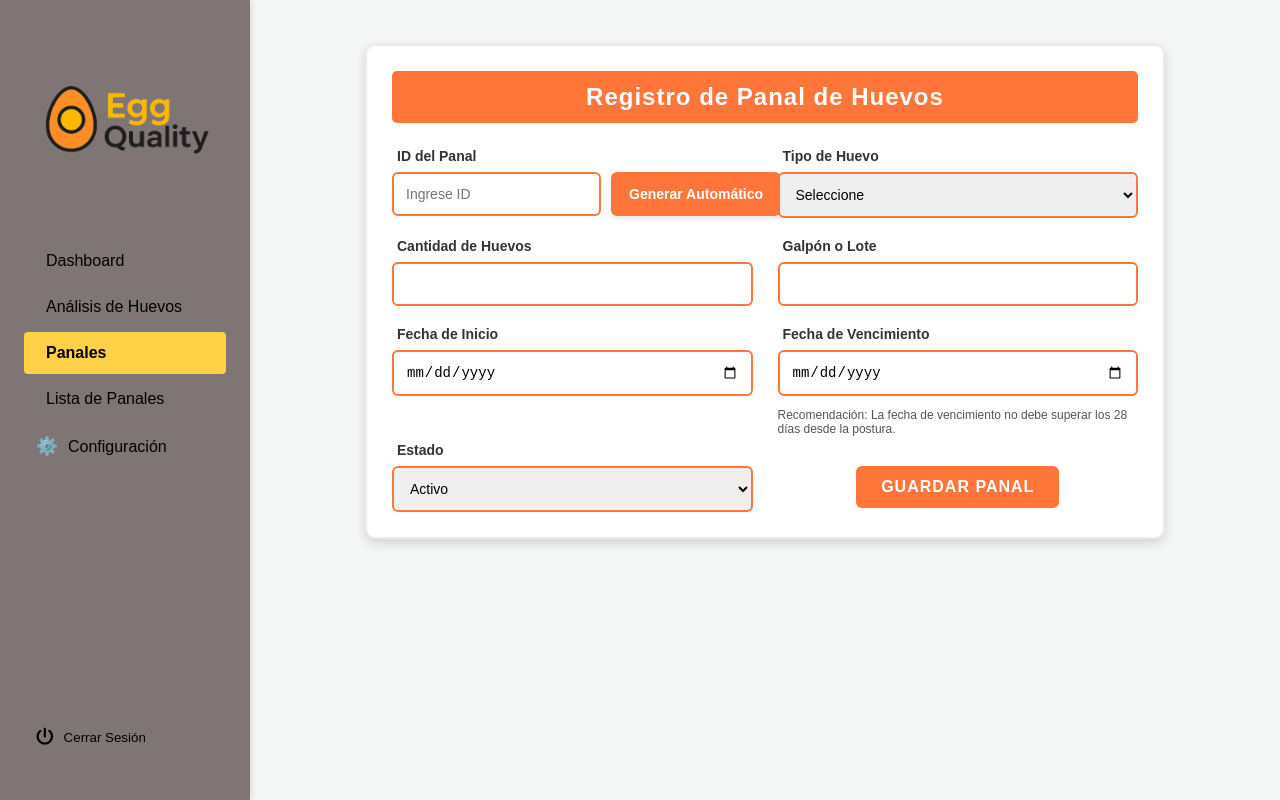
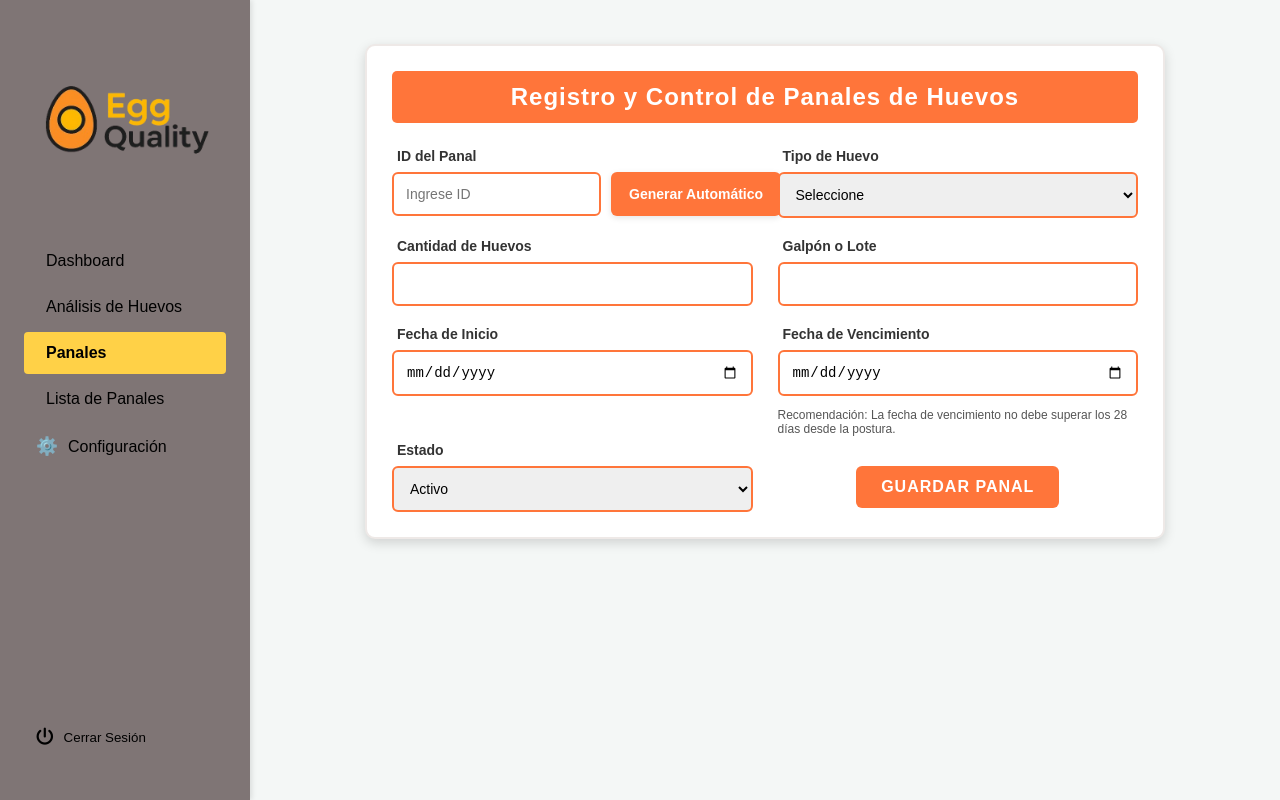
Before and after one commit to Jhonnyxavier2729/eggquality, a Vue app: page /honeycomb in a window 1280 px wide. Built offline with nearby package versions, Linux system fonts and the light colour scheme; no server answers; sample sign-in values are in the browser's storage.

Commit message:
se actualiza el titulo

```diff
--- a/src/views/HoneycombView.vue
+++ b/src/views/HoneycombView.vue
@@ -2,7 +2,7 @@
 
 <template>
   <div class="form-container">
-    <h2>Registro de Panal de Huevos</h2>
+    <h2>Registro y Control de Panales de Huevos</h2>
     <form @submit.prevent="handleSubmit" class="registro-form">
       <div class="form-row">
         <div class="form-group">
```
